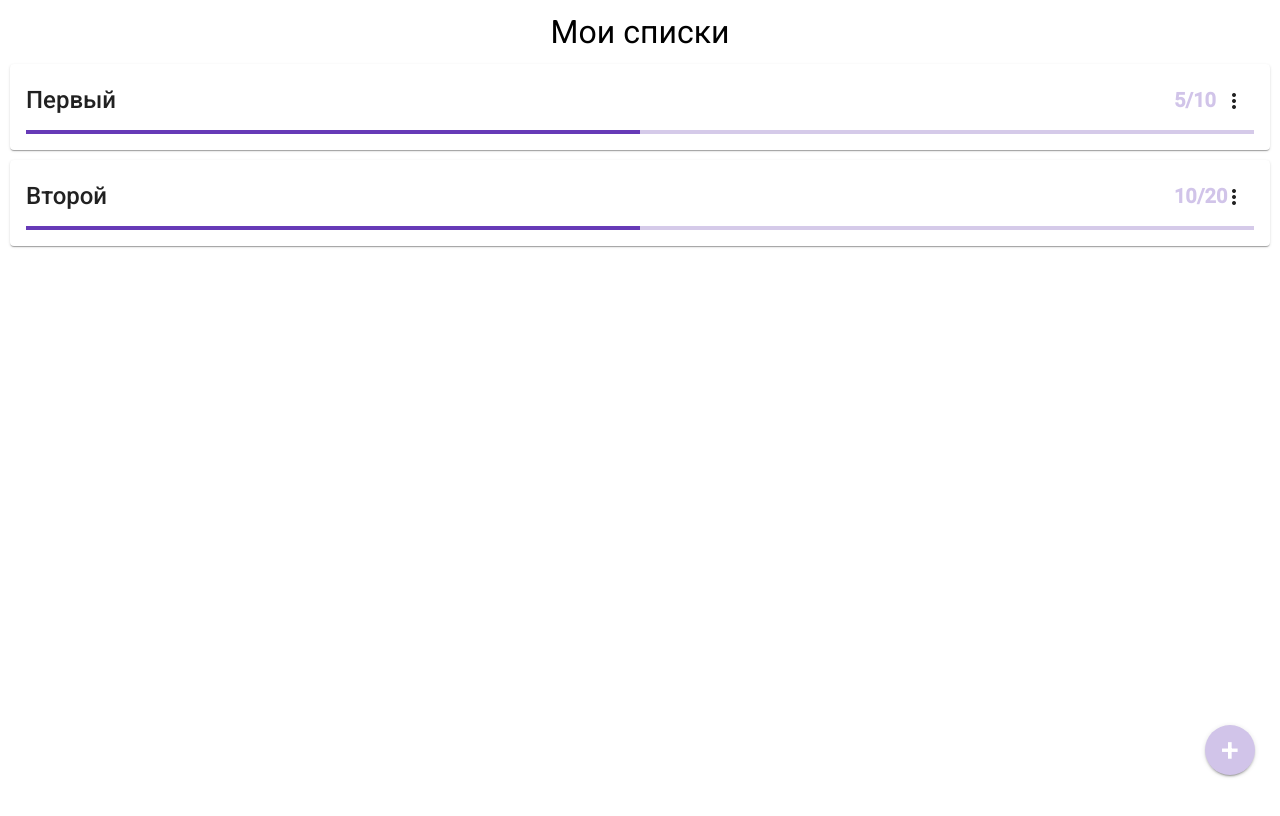
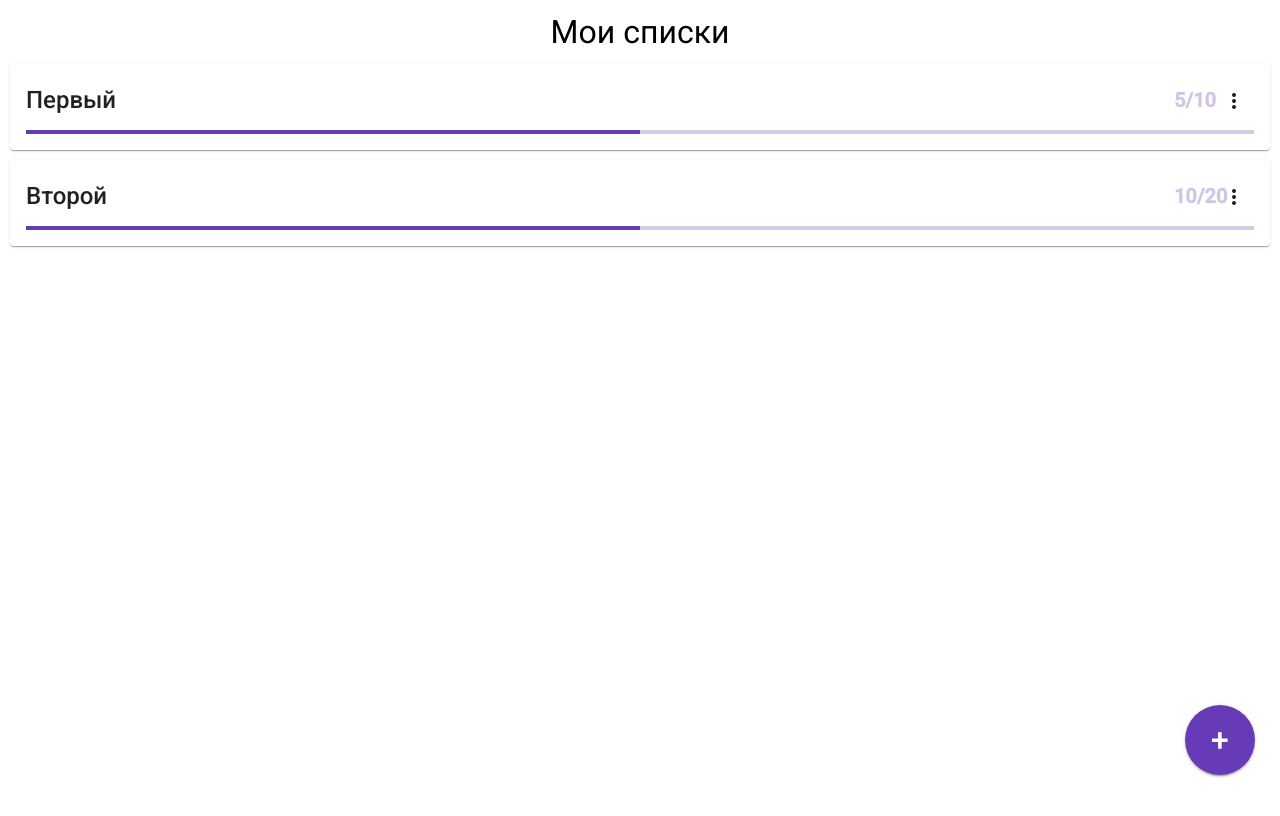
Before and after one commit to veronicaloban/angular-lists, an Angular app: page /lists in a window 1280 px wide. Built offline with nearby package versions, Linux system fonts and the light colour scheme; data requests are answered from the project's data file.

Commit message:
create-list-button styles changed

```diff
--- a/src/app/modules/lists-module/create-list-button/create-list-button.component.scss
+++ b/src/app/modules/lists-module/create-list-button/create-list-button.component.scss
@@ -1,8 +1,9 @@
 button {
-  min-width: 50px;
-  line-height: 50px;
-  border-radius: 25px;
-  background-color: #d1c4e9;
+  height: 70px;
+  width: 70px;
+  line-height: 70px;
+  border-radius: 50px;
+  background-color: #673ab7;
   color: white;
   position: fixed;
   bottom: 25px;
```
